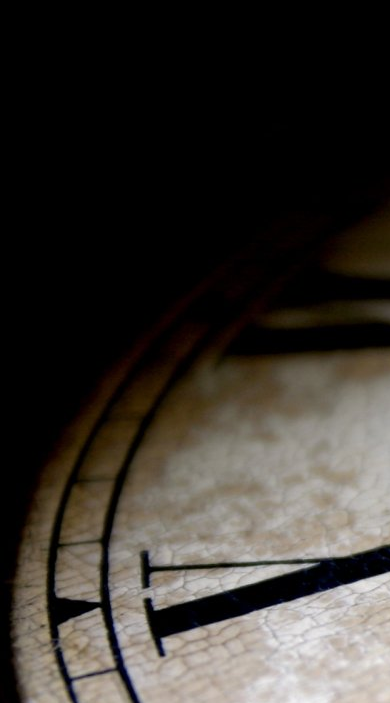
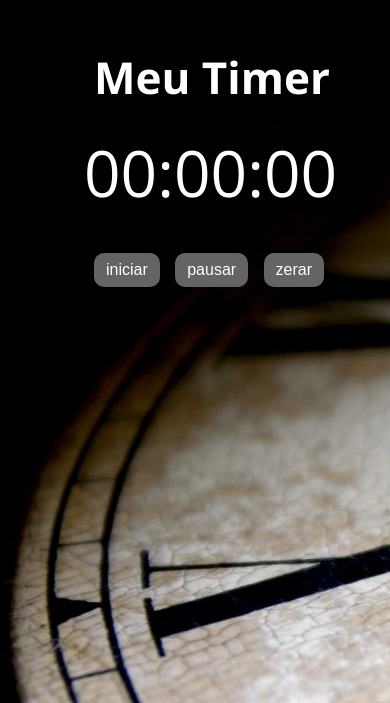
Before and after one commit to Deb-Paulin/Timer, a plain HTML site: page index.html in a window 390 px wide. Shown: the part 141-844 px from the top of the page. Drawn offline with nearby package versions, Linux system fonts and the light colour scheme.

Commit message:
inserindo responsividade mobile

```diff
--- a/assets/style.css
+++ b/assets/style.css
@@ -21,12 +21,10 @@ body {
 }
 
 .container {
-    max-width: 640px;
     margin: 50px auto;
     position: fixed;
     top: 6.5rem;
     left: 32rem;
-    background-color: none;
     padding: 20px;
     border-radius: 10px;
 }
@@ -60,3 +58,10 @@ body {
 .pausado {
   color:  var(--vermelho);
 }
+
+@media screen and (max-width: 480px) {
+    .container {
+        left: 4rem;
+        top: 6rem;
+    }
+}
```
